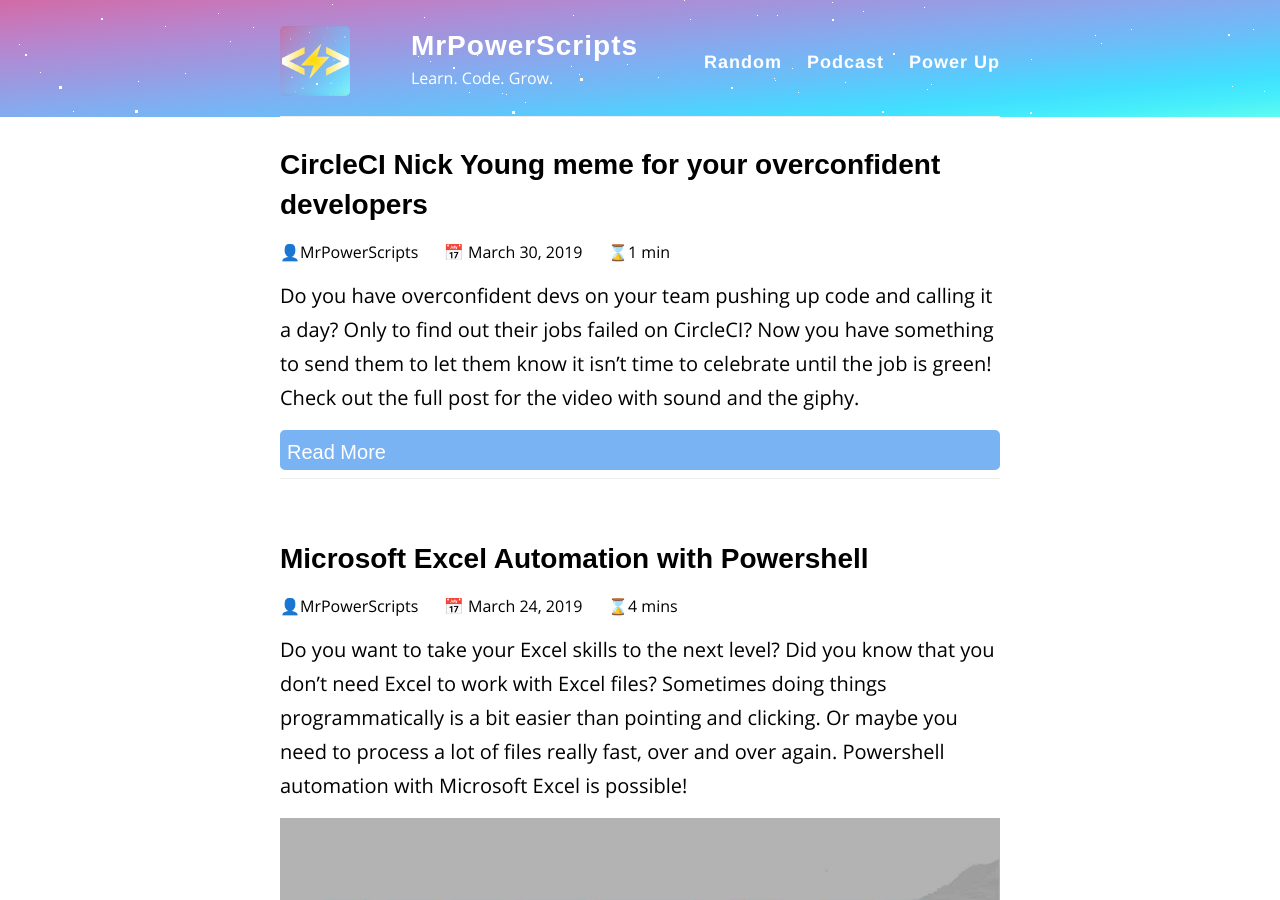
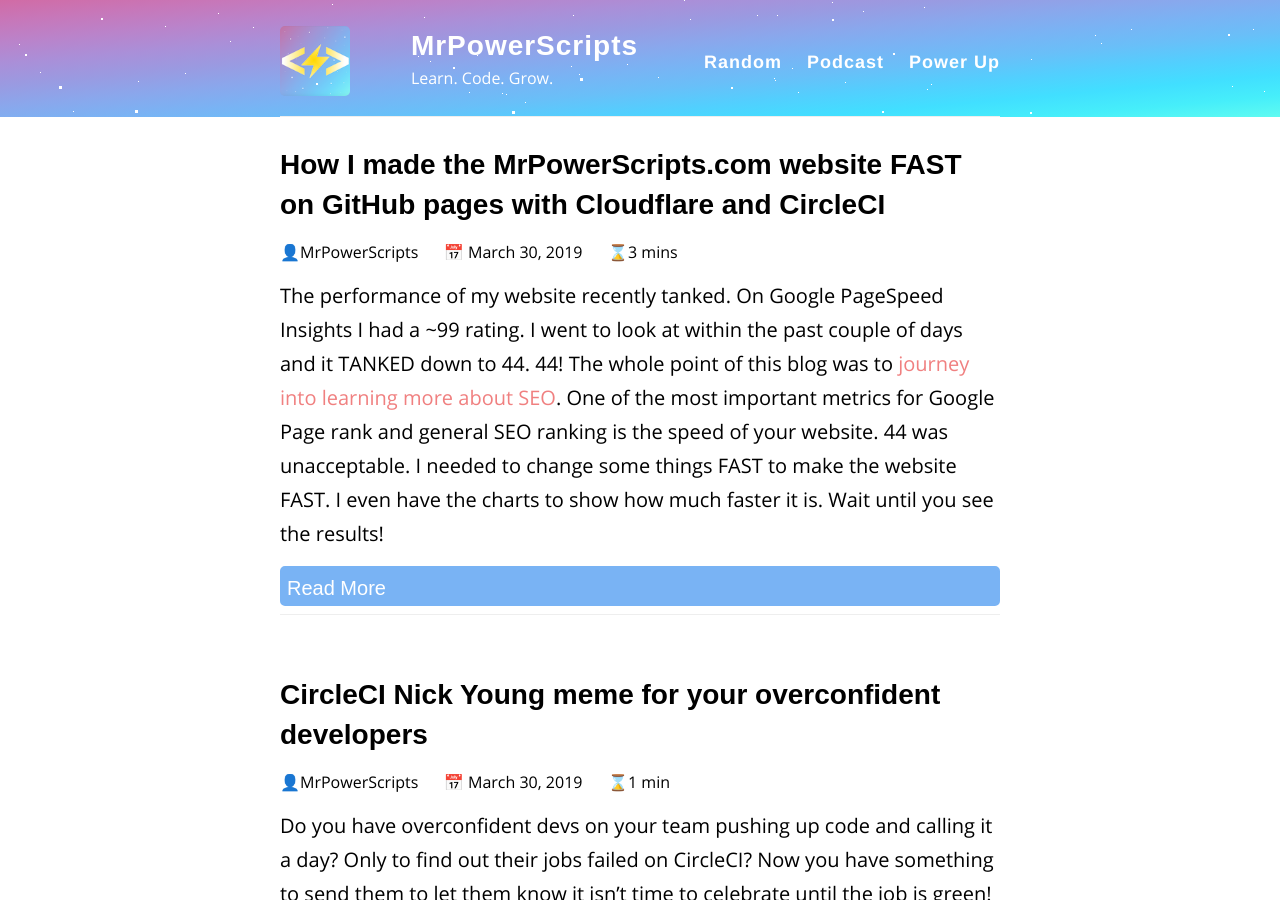
Before and after one commit to MrPowerScripts/MrPowerScripts.com, a Jekyll site: the page built from index.html, in a window 1280 px wide and 900 px high. Built offline with Jekyll 4.4.1, drawn with Linux system fonts in a browser that asks for light colours; the list of posts is cut into pages by our own code; some of the changed text lies outside the part shown.

Commit message:
this was so much fuuuun

```diff
--- a/_includes/image.html
+++ b/_includes/image.html
@@ -1,3 +1,3 @@
-<div style="display:flex; justify-content:center;">
-  <img src="{{ include.src }}">
+<div>
+  <img style="object-fit: contain" src="{{ include.src }}">
 </div>
--- /dev/null
+++ b/_posts/2019-04-06-faster-github-pages-with-cloudflare-circleci.md
@@ -0,0 +1,27 @@
+---
+layout: post
+title: How I made the MrPowerScripts.com website FAST on GitHub pages with Cloudflare and CircleCI
+date: 2019-03-30 10:00:45+00
+tags: [mrpowerscripts, CircleCI automation, Cloudflare, improve website speed, website speed tips, Cloudflare caching, Cloudflare website speed ]
+description-long: The performance of my website recently tanked. On Google PageSpeed Insights I had a ~99 rating. I went to look at within the past couple of days and it TANKED down to 44. 44! The whole point of this blog was to journey into learning more about SEO. One of the most important metrics for Google Page rank and general SEO ranking is the speed of your website. 44 was unacceptable. I needed to change some things FAST to make the website FAST. I even have the charts to show how much faster it is. Wait until you see the results!
+---
+
+The performance of my website recently tanked. On Google PageSpeed Insights I had a ~99 rating. I went to look at within the past couple of days and it TANKED down to 44. 44! The whole point of this blog was to [journey into learning more about SEO](https://www.youtube.com/watch?v=5YsFoEY7Ulo&list=PLqpaLALjc1lwz6nHCgsP98xYX_Ykawh3J). One of the most important metrics for Google Page rank and general SEO ranking is the speed of your website. 44 was unacceptable. I needed to change some things FAST to make the website FAST. I even have the charts to show how much faster it is. Wait until you see the results!
+
+Since the site [is an open source repo hosted via GitHub Pages](https://github.com/MrPowerScripts/MrPowerScripts.com) I have no control over server-side hosting decisions. Such as cache settings, and various other techniques that could help improve the performance to my website. Ya know what is really great for improving delivery of web assets? CDNs. Content Delivery Networks.
+
+In comes Cloudflare, one of the biggest CDNs on the web.  I didn't do all the work to figure this out, to be honest. They posted their own [great blog post](https://blog.cloudflare.com/secure-and-fast-github-pages-with-cloudflare/) on how to set up their service in front of GitHub pages to cache ALL THE THINGS.  Once I configured MrPowerScripts.com on their service using the free plan all I had to do was update my name servers in NameCheap to use the ones they provided me. From there Cloudflare handled all of the caching and requests to the site. Dramatically reducing the page size and loading time.  Check the results for yourself:
+
+{% include image.html src="/images/mrps-fast/page-size.png" %}
+
+First off, the size of the page download is MUCH smaller. It went from ~1.5MB to ~205KB. That's HUGE. The entire website size was reduced by over 1MB. Also, check out the number of requests needed to render the site. It went from around 38 requests to about 15. Yeah, it cut the number of requests by more than half. Amazing! All of that lead to the following chart.
+
+{% include image.html src="/images/mrps-fast/page-timings.png" %}
+
+Previously, the entire site took more than 4 seconds to load. Now, that doesn't mean 4 seconds to see things on the page. It just means for the entire site to finish loading. Including various background requests. Now, the entire site loads in less than a second. These are amazing results! Cloudflare has allowed me to cache all site assets, and to keep them cached for up to 8 days. Then, the caches will be purged.
+
+This creates a problem though. What if I update the website? Cloudflare will deliver the cached website they have stored rather than the latest updates i've pushed to GitHub Pages. Cloudflare has a nice API though, so i've connected CircleCI to my GitHub repository to run a job every time a push a commit. That job sends an API request to Cloudflare telling it to clear out the cache. The next person that visits the site will see the latest version of it, and Cloudflare will rebuild the cache. You can see [the CircleCI config file here](https://github.com/MrPowerScripts/MrPowerScripts.com/blob/f41b5b2a8d51b5f80f4d7da9bab33368d3b602c3/.circleci/config.yml) with the api call that perfoms the cache clearing. CircleCI has a generous open source plan (it's free. that's pretty generous). Now this isn't perfect. It could be optimized to only purge the cache of certain pages, but it works for my simple little blog.
+
+None of this costs me any money since i'm using the free tier of each application, and now my website is SUPER FAST once again.
+
+If you want to see some more stats on the site improvements you can [check out the live results I pulled the graphs from](https://gtmetrix.com/reports/mrpowerscripts.com/S4kSarB8).
```
Also changed, not shown: images/mrpowerscripts-speed-report.png (added), images/mrps-fast/page-size.png (added), images/mrps-fast/page-timings.png (added).
